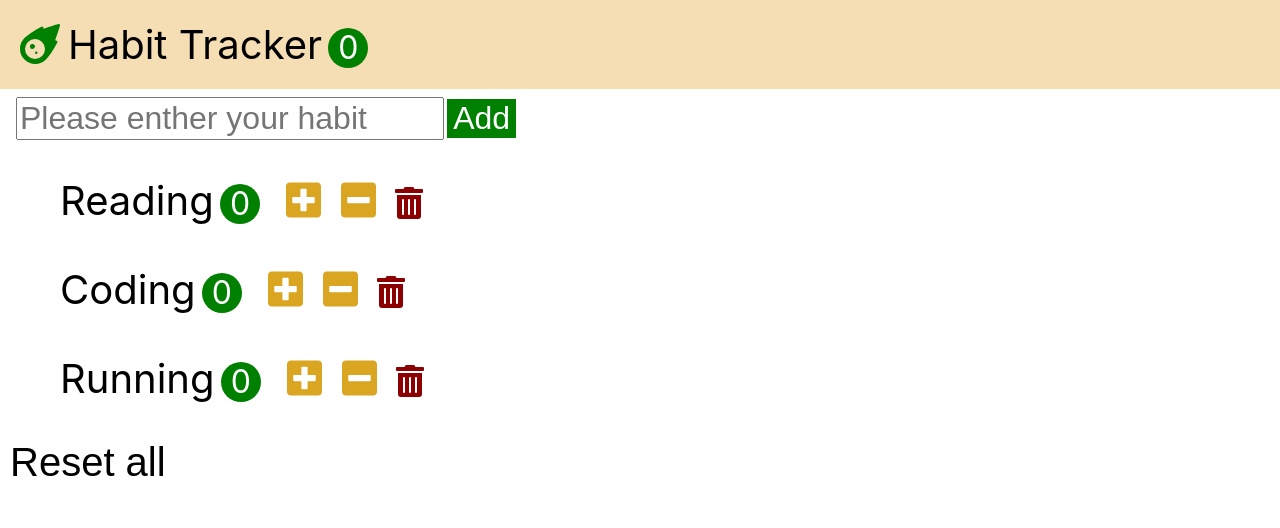
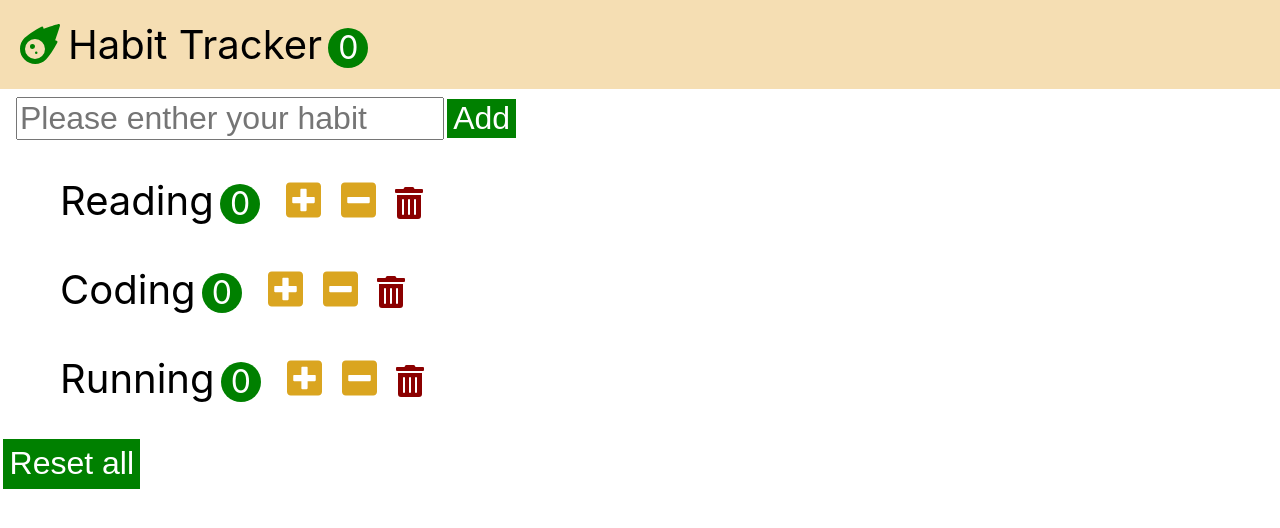
Before and after one commit to youmeSon/habit-tracker-new, a React (Create React App) app: page / in a window 1280 px wide. Shown: the top 528 px of the page. Built offline with nearby package versions, Linux system fonts and the light colour scheme.

Commit message:
Add Reset function on app component

```diff
--- a/src/App.css
+++ b/src/App.css
@@ -77,3 +77,11 @@ button {
   font-size: 2rem;
   color: darkred;
 }
+
+.reset {
+  display: inline-block;
+  font-size: 2rem;
+  padding: 0.2em;
+  background-color: green;
+  color: white;
+}
--- a/src/app.jsx
+++ b/src/app.jsx
@@ -43,6 +43,16 @@ class App extends Component {
     this.setState({ habits });
   };
 
+  handleReset = () => {
+    const habits = this.state.habits.map((habit) => {
+      if (habit.count !== 0) {
+        return { ...habit, count: 0 };
+      }
+      return habit;
+    });
+    this.setState({ habits });
+  };
+
   render() {
     return (
       <div className="container">
@@ -55,6 +65,7 @@ class App extends Component {
           onDecrement={this.handleDecrement}
           onDelete={this.handleDelete}
           onAdd={this.handleAdd}
+          onReset={this.handleReset}
         />
       </div>
     );
```
